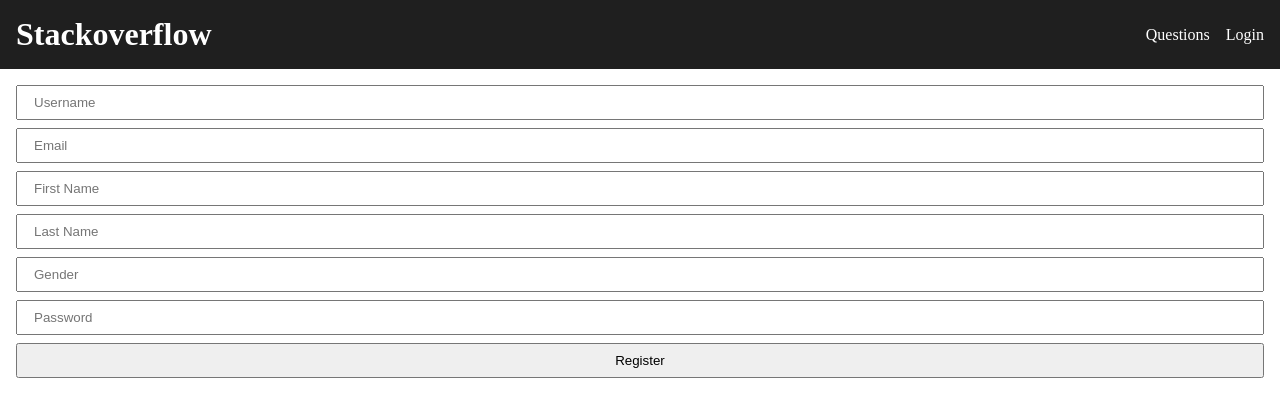
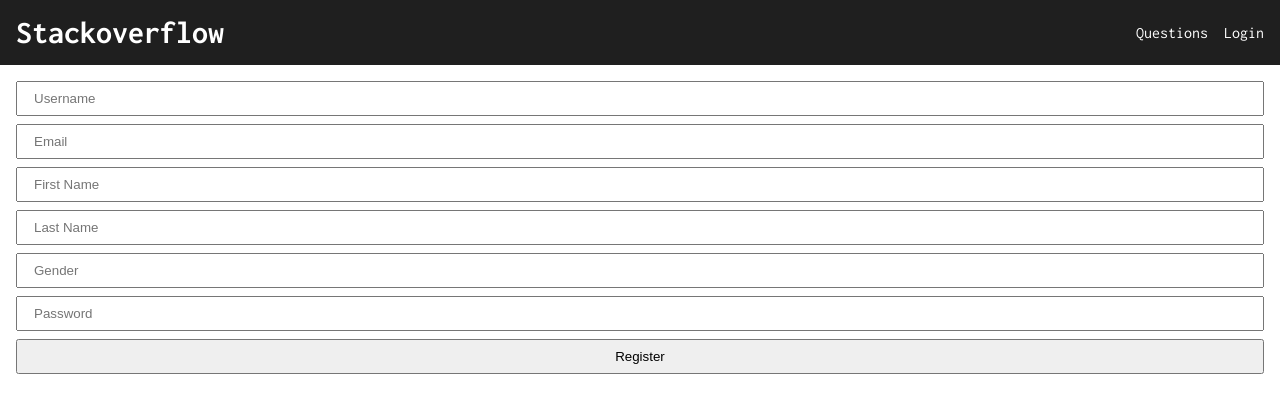
Before and after one commit to ringtho/stackoverflow, a React (Create React App) app: page /register in a window 1280 px wide. Shown: the top 416 px of the page. Built offline with nearby package versions, Linux system fonts and the light colour scheme.

Commit message:
Added Mono font family to the app

```diff
--- a/public/index.html
+++ b/public/index.html
@@ -5,6 +5,9 @@
     <link rel="icon" href="%PUBLIC_URL%/favicon.ico" />
     <meta name="viewport" content="width=device-width, initial-scale=1" />
     <meta name="theme-color" content="#000000" />
+    <link rel="preconnect" href="https://fonts.googleapis.com">
+    <link rel="preconnect" href="https://fonts.gstatic.com" crossorigin>
+    <link href="https://fonts.googleapis.com/css2?family=Inconsolata:wght@400;500;600;700&display=swap" rel="stylesheet">
     <meta
       name="description"
       content="Web site created using create-react-app"
--- a/src/index.css
+++ b/src/index.css
@@ -2,6 +2,7 @@
 html {
   margin: 0;
   padding: 0;
+  font-family: 'Inconsolata', monospace;
 }
 
 * {
--- a/src/pages/Register.js
+++ b/src/pages/Register.js
@@ -18,7 +18,6 @@
                 [name]: value
             }
         })
-
     }
 
     const handleSubmit = (e) => {
```
